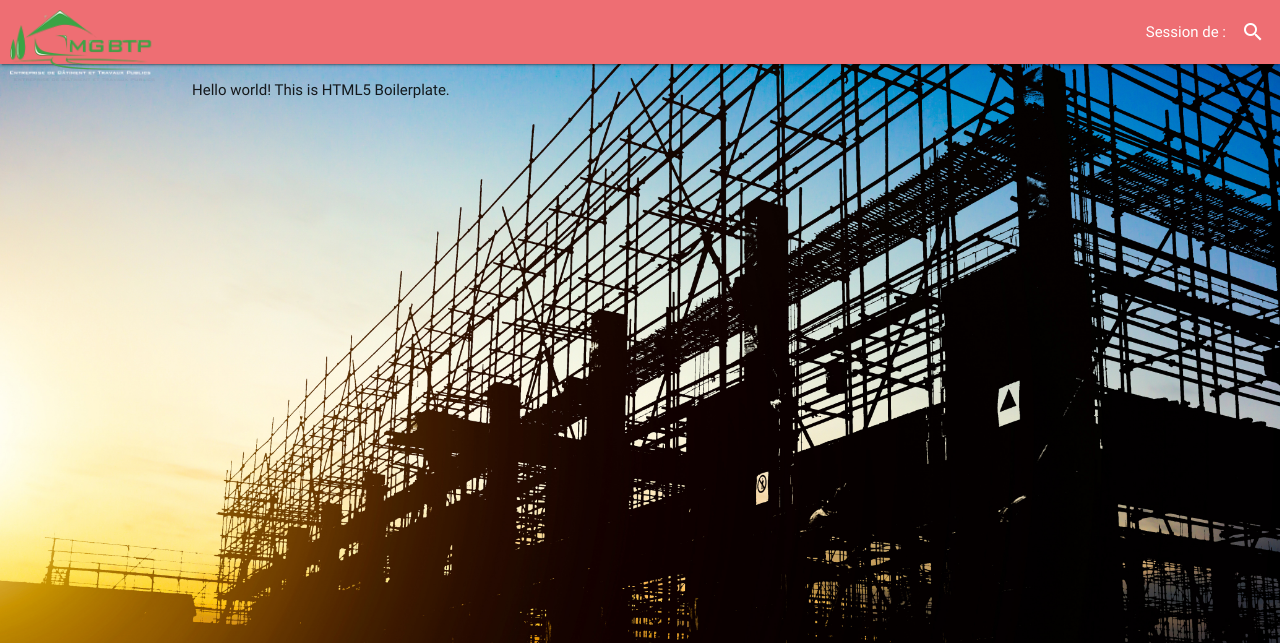
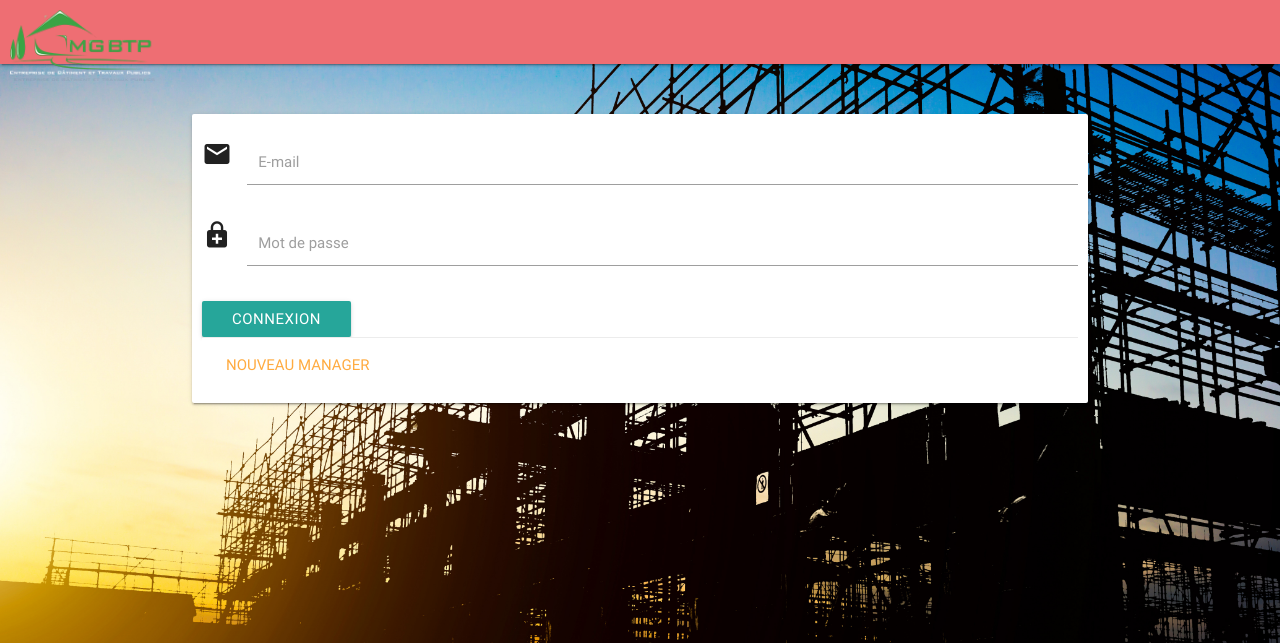
Before and after one commit to Sanchez-Clement/Software-Telecom, a PHP site: page / in a window 1280 px wide. Shown: the top 643 px of the page. Run offline with PHP 8.4, Linux system fonts and the light colour scheme.

Commit message:
make the vue connexion.php and the modal_inscription.php

```diff
--- /dev/null
+++ b/controlleur/admin/admin.php
@@ -0,0 +1,5 @@
+<?php if (!isset($_SESSION["pseuso"])) {
+
+require "vue/admin/connexion.php";
+
+}?>
--- a/css/main.css
+++ b/css/main.css
@@ -10,3 +10,8 @@ padding: 10px;
 background-image: url(../img/body.jpg);
 background-size: cover;
 }
+
+#formconnexion {
+  padding: 10px;
+  margin-top: 50px;
+}
--- a/index.php
+++ b/index.php
@@ -1,3 +1,4 @@
 <?php require "vue/header.php" ?>
-        <p>Hello world! This is HTML5 Boilerplate.</p>
+<?php require "controlleur/admin/admin.php" ?>
+
 <?php require "vue/footer.php" ?>
--- /dev/null
+++ b/vue/admin/connexion.php
@@ -0,0 +1,24 @@
+<div class="card" id="formconnexion">
+
+
+<form class="col s12 m6" action="index.php" method="post">
+  <div class="input-field col s6">
+           <i class="material-icons prefix">email</i>
+           <input id="icon_prefix" type="email" name="mail" class="validate" required>
+           <label for="icon_prefix">E-mail</label>
+         </div>
+         <div class="input-field col s6">
+             <i class="material-icons prefix">enhanced_encryption</i>
+             <input id="passwd" type="password" name="passwd" class="validate" required>
+             <label for="passwd">Mot de passe</p></label>
+           </div>
+           <div class="input-field col s6">
+           <input type="submit" name="" value="Connexion" class="btn">
+           </div>
+</form>
+<div class="card-action">
+  <a data-target="modal1" class=" modal-trigger">Nouveau manager</a>
+</div>
+</div>
+
+<?php require "vue/admin/modal_inscription.php" ?>
--- /dev/null
+++ b/vue/admin/modal_inscription.php
@@ -0,0 +1,37 @@
+
+<div id="modal1" class="modal">
+   <div class="modal-content">
+     <h4 class="center">Inscription</h4>
+     <form class="" action="index.html" method="post">
+       <div class="input-field">
+
+                <input id="nom" type="text" name="nom" class="validate" required>
+                <label for="nom">Nom</label>
+              </div>
+              <div class="input-field ">
+
+                       <input id="prenom" type="text" name="prenom" class="validate" required>
+                       <label for="prenom">Prénom</label>
+                     </div>
+                     <div class="input-field ">
+
+                              <input id="age" type="number" name="age" class="validate" min="18" required>
+                              <label for="age">Age</label>
+                            </div>
+                            <div class="input-field col s6">
+
+                                     <input id="icon_prefix" type="email" name="mail" class="validate" required>
+                                     <label for="icon_prefix">E-mail</label>
+                                   </div>
+                            <div class="input-field ">
+
+                                     <input id="password" type="password" name="password" class="validate" required>
+                                     <label for="password">Password</label>
+                                   </div>
+                                   <div class="input-field ">
+<input type="submit" name="" value="inscription" class="btn">
+                                     </div>
+     </form>
+   </div>
+
+ </div>
--- a/vue/footer.php
+++ b/vue/footer.php
@@ -17,5 +17,13 @@
     r.parentNode.insertBefore(e,r)}(window,document,'script','ga'));
     ga('create','UA-XXXXX-X','auto');ga('send','pageview');
 </script>
+<script>
+
+
+  // the "href" attribute of the modal trigger must specify the modal ID that wants to be triggered
+  $('.modal').modal();
+
+
+</script>
 </body>
 </html>
--- a/vue/header.php
+++ b/vue/header.php
@@ -23,11 +23,15 @@
 
 
     <a href="#" class="brand-logo"><img src="img/logo.png" alt=""></a>
+<?php if (isset($_SESSION['pseudo'])) {
+    ?>
     <ul id="nav-mobile" class="right">
-      <li>Session de : </li>
+      <li>Session de : <?php echo $_SESSION['pseudo'] ?> </li>
 
       <li><a href="sass.html"><i class="material-icons">search</i></a></li>
     </ul>
+    <?php
+} ?>
   </div>
 </nav>
       </header>
```
